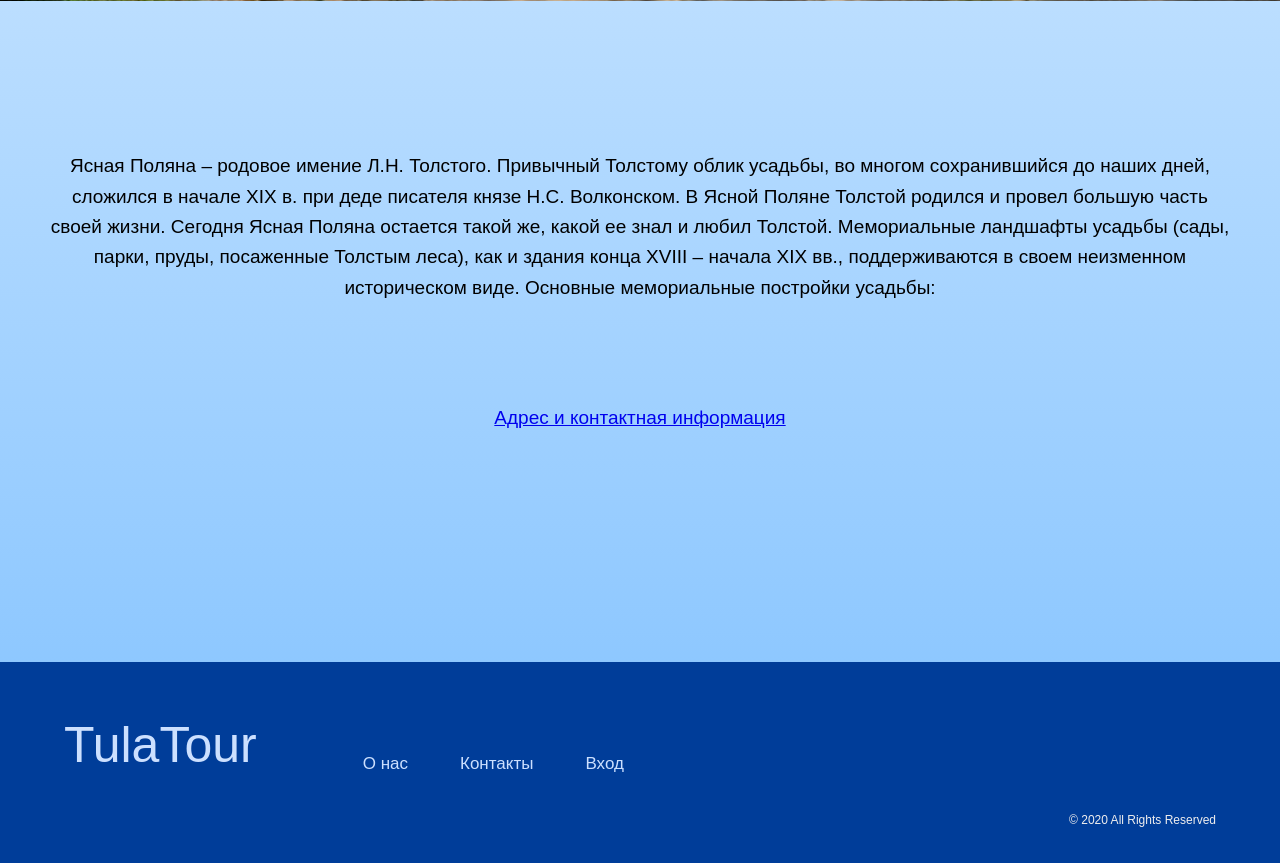
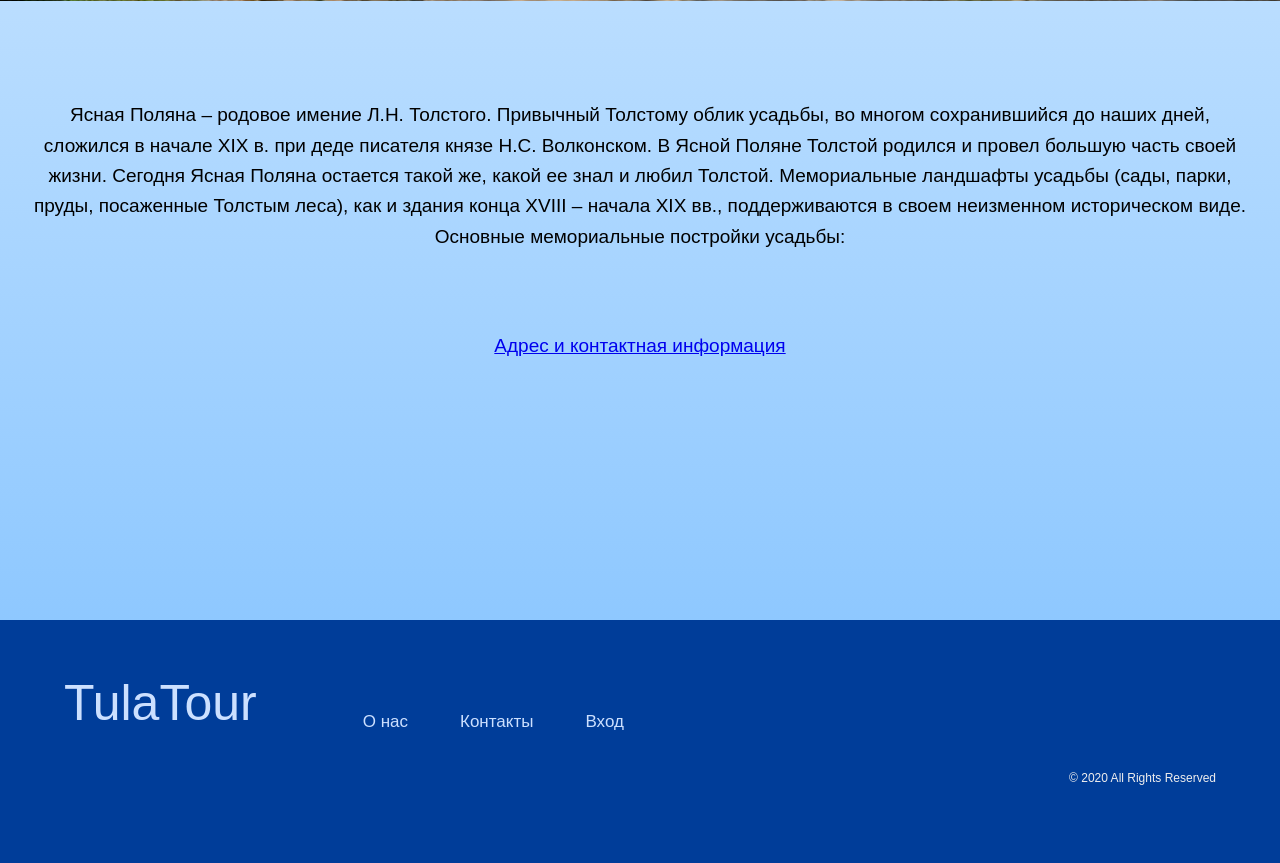
Before and after one commit to Soldem/TulaTour, a Flask app: page /jasnaya_polyana in a window 1280 px wide. Shown: the part 617-1480 px from the top of the page. After the commit the page ends 1402 px from the top, so only its background shows below. Run offline with Flask 2, Linux system fonts and the light colour scheme; some libraries are stand-ins or nearby versions.

Commit message:
Update style.css

```diff
--- a/static/style.css
+++ b/static/style.css
@@ -23,13 +23,14 @@
 color: #282828;
 font-size: 26px;
 }
-.container {
+.container{
 width: 90%;
 max-width: 100%;
 margin: 0 auto;
 }
 
 .container .service{
+width: 470px;
 text-align: center;
 }
 
@@ -126,9 +127,11 @@
     padding-right: 15px;
     margin-top: 30px;
     margin-bottom: 50px;
+    margin-right: 30px;
+    margin-left: 30px;
     box-sizing: border-box;
     text-align: center;
-    width: 600px;
+    width: 450px;
 }
 
 .services .container .service {
@@ -138,13 +141,16 @@
 
 .services .container p{
 text-align: center;
-margin-top: 100px;
+margin-top: 19px;
+padding-top: 30px;
+padding-bottom: 30px;
 }
 
 
 .services .container{
-    margin-left: 50px;
-    margin-right: 50px;
+    text-align: center;
+    margin-left: 30px;
+    margin-right: 30px;
     float: left;
     width: auto;
 }
@@ -163,7 +169,7 @@
 
 .services .service p{
 text-align: center;
-width: 600px;
+width: 400px;
 }
 .services {
     padding-top: 50px;
```
